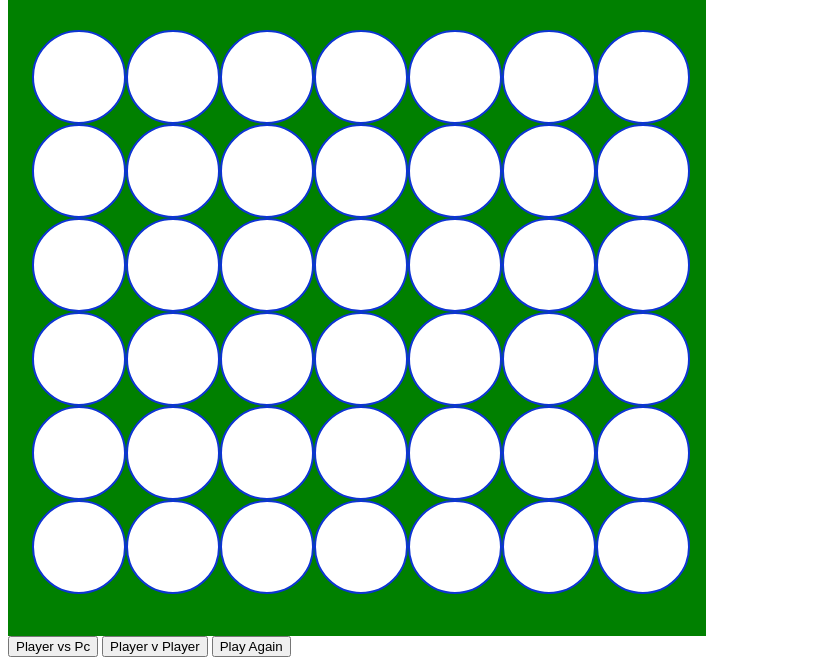
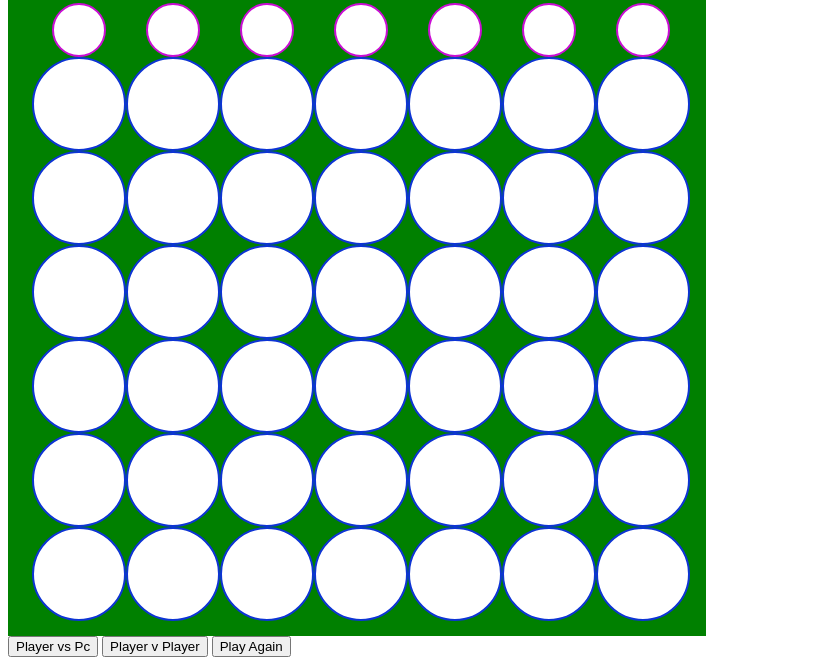
Before and after one commit to GissellValdez/Project-1---Connect-4, a plain HTML site: page index.html in a window 1280 px wide. Shown: the part 201-866 px from the top of the page, without its empty margins (0-818 px from the left). Drawn offline with Linux system fonts and the light colour scheme.

Commit message:
html css added selector slots in for selecting what columns to play

```diff
--- a/index.html
+++ b/index.html
@@ -13,6 +13,14 @@
     </div>
 <div class="canvas">
     <div class="board">
+        <div class="slotSelector"></div>
+        <div class="slotSelector"></div>
+        <div class="slotSelector"></div>
+        <div class="slotSelector"></div>
+        <div class="slotSelector"></div>
+        <div class="slotSelector"></div>
+        <div class="slotSelector"></div>
+
         <div class="slot"></div>
         <div class="slot"></div>
         <div class="slot"></div>
--- a/style.css
+++ b/style.css
@@ -16,6 +16,14 @@
 
 }
 
+.slotSelector {
+    width: 50px;
+    height: 50px;
+    background: white;
+    border: 2px solid rgb(202, 13, 212);
+    border-radius: 50%;
+}
+
 .slot {
     width: 90px;
     height: 90px;
```
